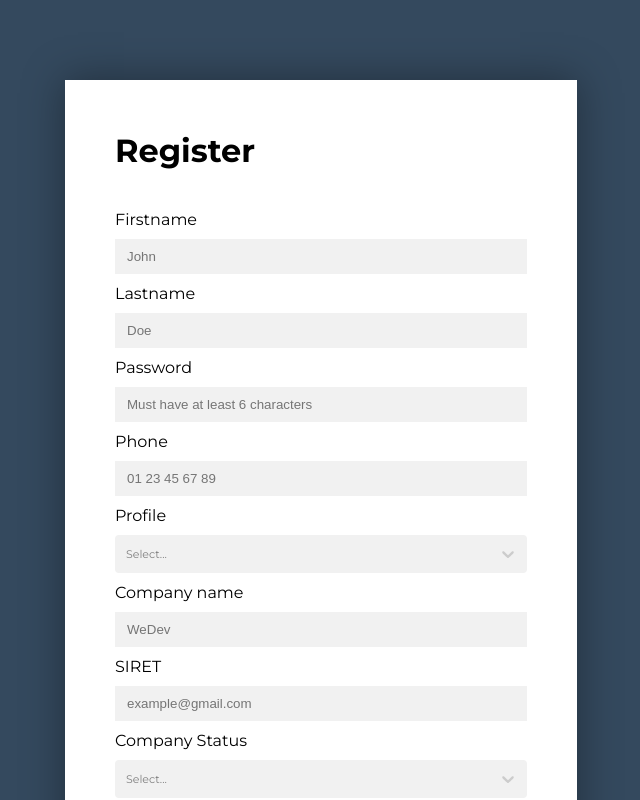
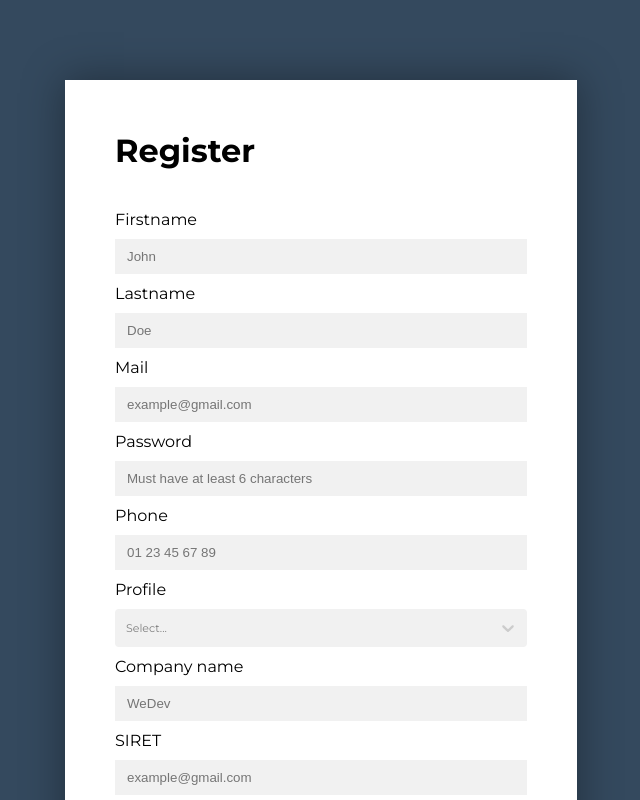
Before and after one commit to Ephalys/wedev-front, a React (Create React App) app: page /register in a window 1280 px wide. Shown: the top 800 px of the page, without its empty margins (319-959 px from the left). Built offline with nearby package versions, Linux system fonts and the light colour scheme; what webfontloader would draw is missing.

Commit message:
fix: name inuts register

```diff
--- a/src/pages/Register/index.js
+++ b/src/pages/Register/index.js
@@ -20,6 +20,7 @@ const companyStatus = [
 ];
 
 class Register extends Component {
+  state={};
 
   onInputChange = (event) => {
     this.setState({
@@ -30,11 +31,7 @@ class Register extends Component {
   handleSubmit = event => {
     event.preventDefault();
 
-    const user = {
-      firstName: event.target.value,
-    };
-
-    axios.post(`http://10.92.4.45:3000/register`, { firstName: user.firstName })
+    axios.post(`https://7b561c39.ngrok.io/register`, this.state)
         .then(res => {
           console.log(res);
           console.log(res.data);
@@ -60,9 +57,16 @@ class Register extends Component {
             <Input
               nameField="lastName"
               label="Lastname"
-              type="email"
+              type="text"
               placeholder="Doe"
               changed={this.onInputChange}
+            />
+            <Input
+                nameField="mail"
+                label="Mail"
+                type="email"
+                placeholder="example@gmail.com"
+                changed={this.onInputChange}
             />
             <Input
               nameField="plainPassword"
@@ -85,14 +89,14 @@ class Register extends Component {
             <Input
               nameField="companyName"
               label="Company name"
-              type="phone"
+              type="text"
               placeholder="WeDev"
               changed={this.onInputChange}
             />
             <Input
               nameField="companySiret"
               label="SIRET"
-              type="phone"
+              type="text"
               placeholder="example@gmail.com"
               changed={this.onInputChange}
             />
```
